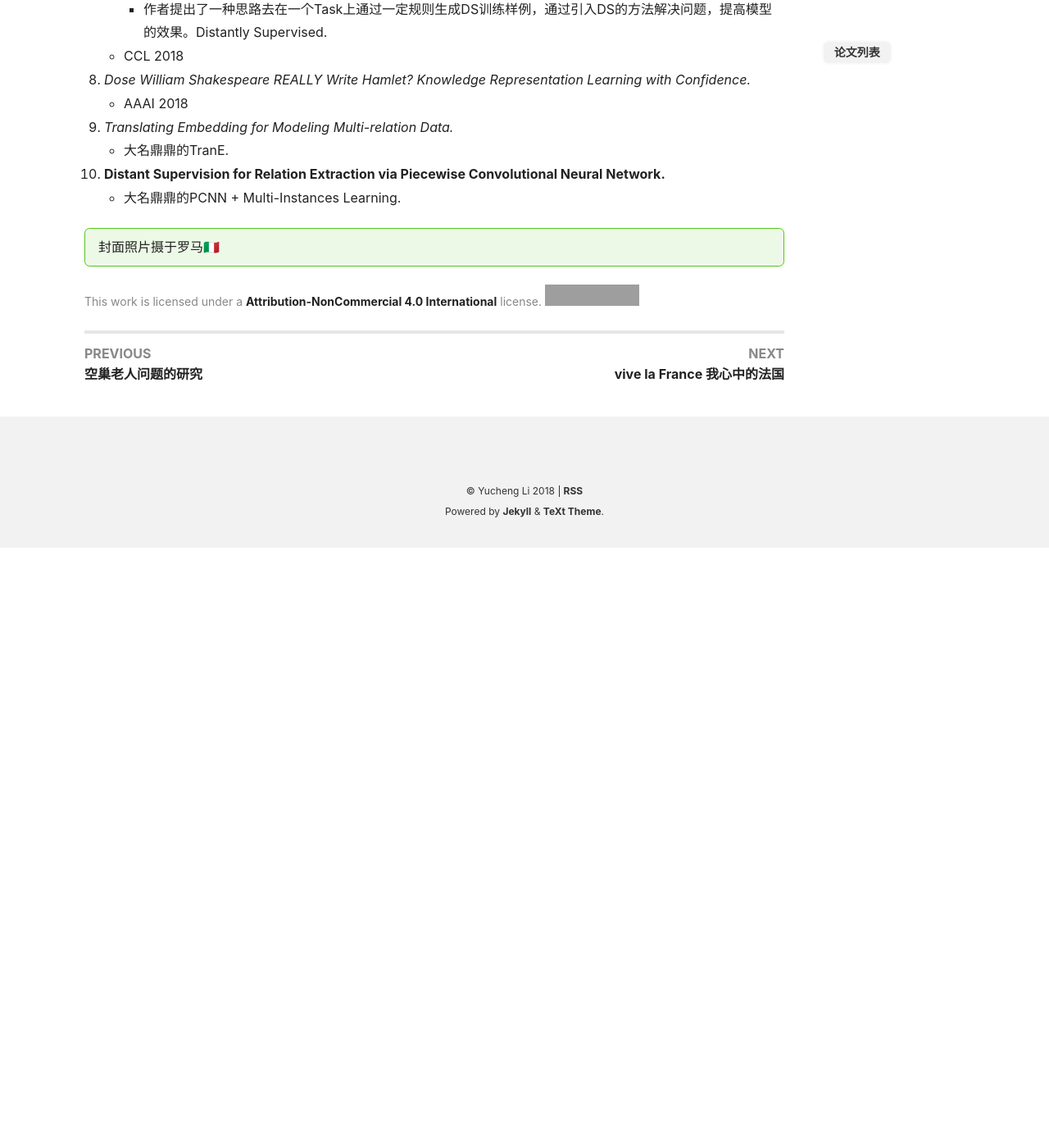
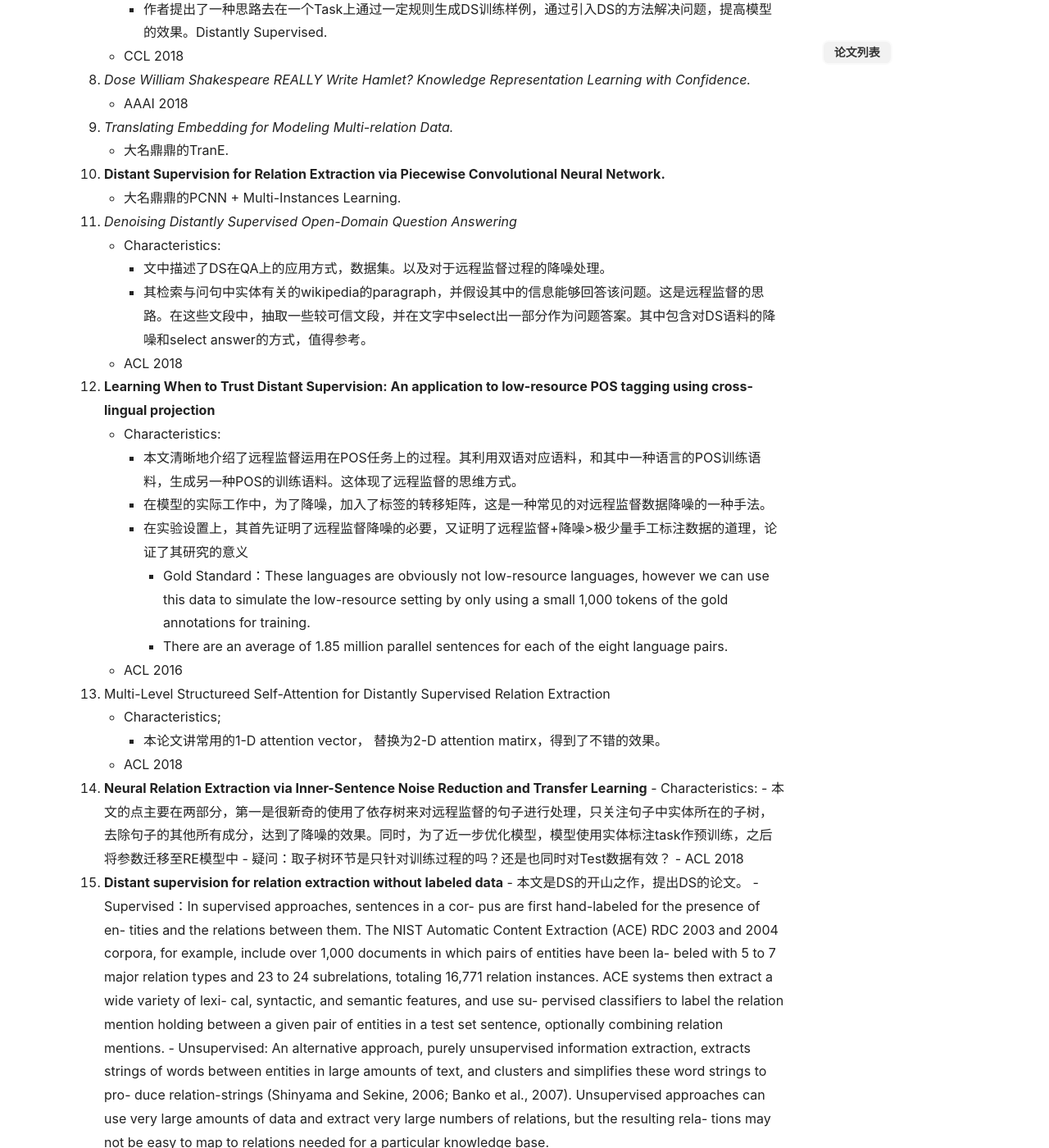
Before and after one commit to nine09/nine09.github.io, a Jekyll site: the page built from _posts/2018-11-18-overviwe_of_RE.md, in a window 1280 px wide and 1400 px high, scrolled down 1859 px. Shown: the whole window at 82% size. Built offline with Jekyll 4.4.1, drawn with Linux system fonts in a browser that asks for light colours; nearby versions of some CDN libraries; comment, search, counter and statistics services are not loaded; before the commit the page ends 2527 px from its top, so only the background shows below that; grey boxes are pictures that could not be loaded.

Commit message:
2019-1-2 edit article overview of RE

```diff
--- a/_posts/2018-11-18-overviwe_of_RE.md
+++ b/_posts/2018-11-18-overviwe_of_RE.md
@@ -55,6 +55,36 @@ tags:
 	- 大名鼎鼎的TranE.
 10. **Distant Supervision for Relation Extraction via Piecewise Convolutional Neural Network.**
 	- 大名鼎鼎的PCNN + Multi-Instances Learning.
+11. *Denoising Distantly Supervised Open-Domain Question Answering*
+	- Characteristics:
+		- 文中描述了DS在QA上的应用方式，数据集。以及对于远程监督过程的降噪处理。
+		- 其检索与问句中实体有关的wikipedia的paragraph，并假设其中的信息能够回答该问题。这是远程监督的思路。在这些文段中，抽取一些较可信文段，并在文字中select出一部分作为问题答案。其中包含对DS语料的降噪和select answer的方式，值得参考。
+	- ACL 2018
+12. **Learning When to Trust Distant Supervision: An application to low-resource POS tagging using cross-lingual projection**
+	- Characteristics:
+		- 本文清晰地介绍了远程监督运用在POS任务上的过程。其利用双语对应语料，和其中一种语言的POS训练语料，生成另一种POS的训练语料。这体现了远程监督的思维方式。
+		- 在模型的实际工作中，为了降噪，加入了标签的转移矩阵，这是一种常见的对远程监督数据降噪的一种手法。
+		- 在实验设置上，其首先证明了远程监督降噪的必要，又证明了远程监督+降噪>极少量手工标注数据的道理，论证了其研究的意义
+			- Gold Standard：These languages are obviously not low-resource languages, however we can use this data to simulate the low-resource setting by only using a small 1,000 tokens of the gold annotations for training.
+			- There are an average of 1.85 million parallel sentences for each of the eight language pairs.
+	- ACL 2016
+13. Multi-Level Structureed Self-Attention for Distantly Supervised Relation Extraction
+	- Characteristics;
+		- 本论文讲常用的1-D attention vector， 替换为2-D attention matirx，得到了不错的效果。
+	- ACL 2018
+14. **Neural Relation Extraction via
+ Inner-Sentence Noise Reduction and Transfer Learning**
+ 	- Characteristics:
+ 		- 本文的点主要在两部分，第一是很新奇的使用了依存树来对远程监督的句子进行处理，只关注句子中实体所在的子树，去除句子的其他所有成分，达到了降噪的效果。同时，为了近一步优化模型，模型使用实体标注task作预训练，之后将参数迁移至RE模型中
+ 		- 疑问：取子树环节是只针对训练过程的吗？还是也同时对Test数据有效？
+ 	- ACL 2018
+ 15. **Distant supervision for relation extraction without labeled data**
+ 	- 本文是DS的开山之作，提出DS的论文。
+ 	- Supervised：In supervised approaches, sentences in a cor- pus are first hand-labeled for the presence of en- tities and the relations between them. The NIST Automatic Content Extraction (ACE) RDC 2003 and 2004 corpora, for example, include over 1,000 documents in which pairs of entities have been la- beled with 5 to 7 major relation types and 23 to 24 subrelations, totaling 16,771 relation instances. ACE systems then extract a wide variety of lexi- cal, syntactic, and semantic features, and use su- pervised classifiers to label the relation mention holding between a given pair of entities in a test set sentence, optionally combining relation mentions.
+ 	- Unsupervised: An alternative approach, purely unsupervised information extraction, extracts strings of words between entities in large amounts of text, and clusters and simplifies these word strings to pro- duce relation-strings (Shinyama and Sekine, 2006; Banko et al., 2007). Unsupervised approaches can use very large amounts of data and extract very large numbers of relations, but the resulting rela- tions may not be easy to map to relations needed for a particular knowledge base.
+
+
+
 
 
 封面照片摄于罗马🇮🇹
```
